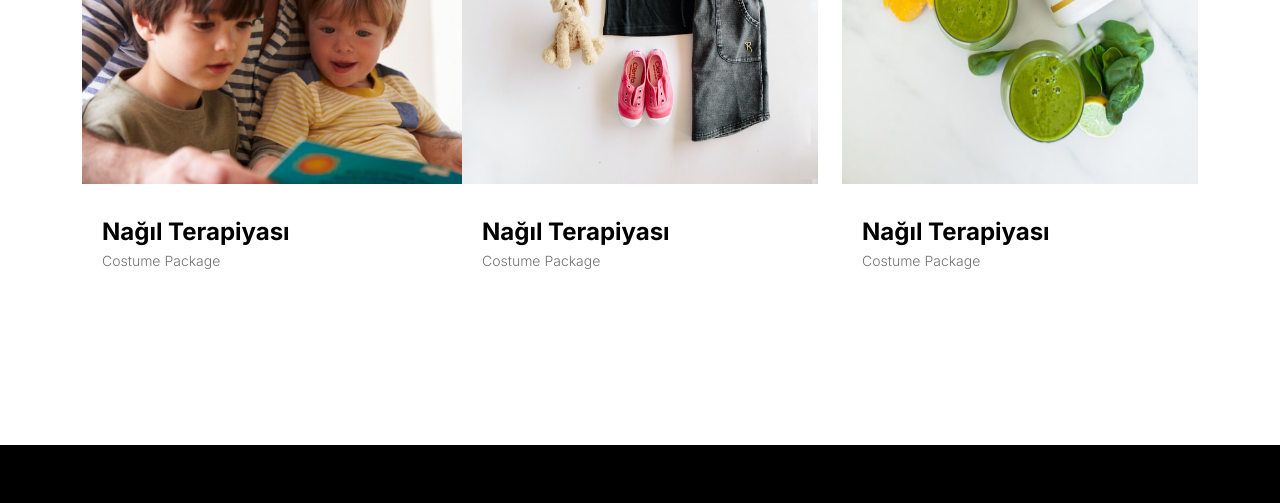
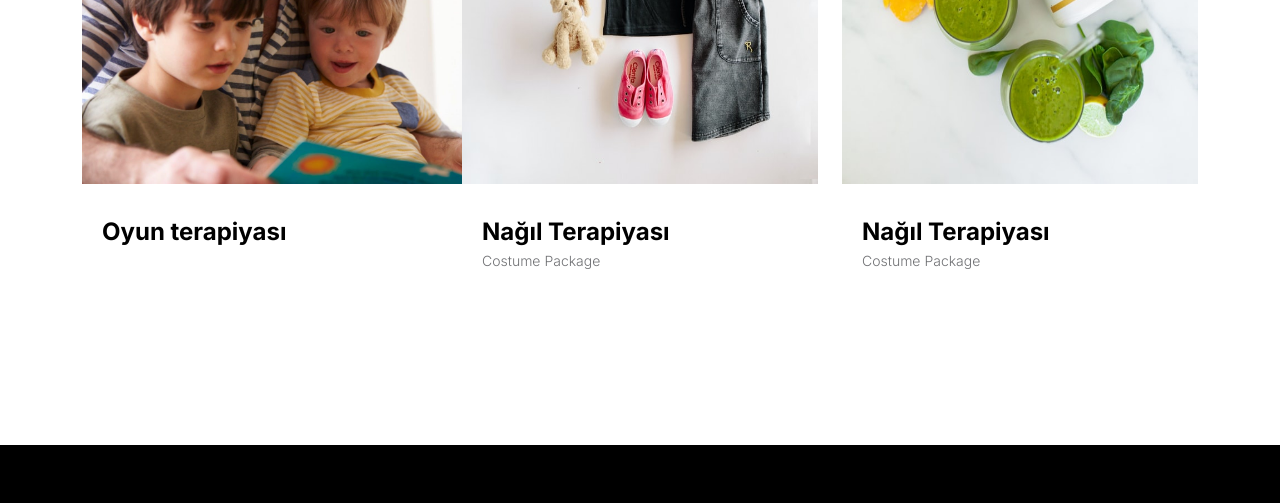
Before and after one commit to Kamran3325/PTVTM, a plain HTML site: page products.html in a window 1280 px wide. Shown: the part 739-1242 px from the top of the page. Drawn offline with Linux system fonts and the light colour scheme.

Commit message:
Update products.html

```diff
--- a/products.html
+++ b/products.html
@@ -107,10 +107,8 @@ https://www.tooplate.com/view/2127-little-fashion
                                 <div class="product-info d-flex">
                                     <div>
                                         <h5 class="product-title mb-0">
-                                            <a href="product-detail.html" class="product-title-link">Nağıl Terapiyası</a>
+                                            <a href="product-detail.html" class="product-title-link">Oyun terapiyası</a>
                                         </h5>
-
-                                        <p class="product-p">Costume Package</p>
                                     </div>
 
                                 </div>
```
